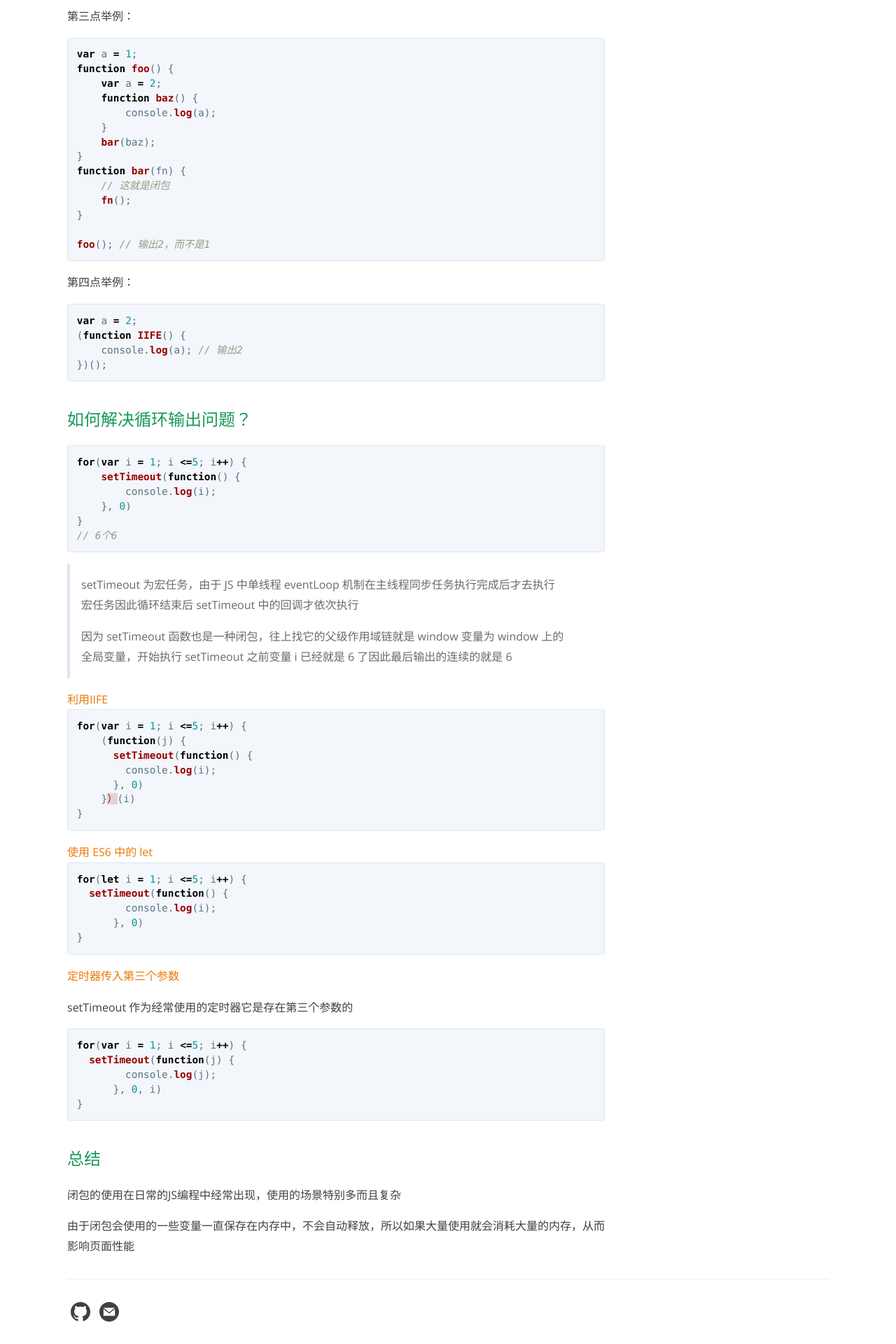
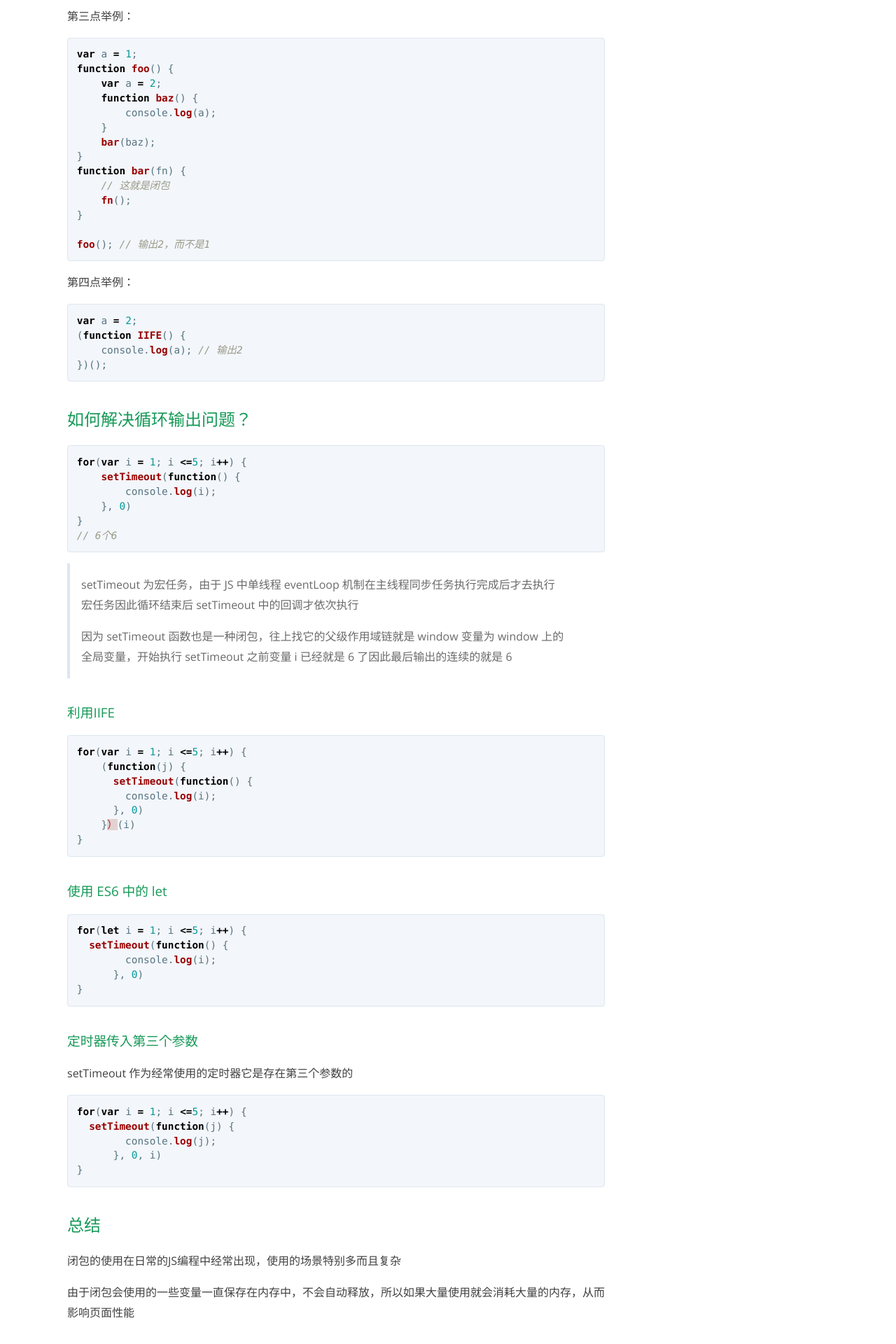
Before and after one commit to higwendolyn/Alias, a Jekyll site: the page built from _posts/2021-01-22-js-closure.md, in a window 1280 px wide. Shown: the part 4480-6400 px from the top of the page at 70% size. Built offline with Jekyll 4.4.1, drawn with Linux system fonts in a browser that asks for light colours.

Commit message:
更新样式

````diff
--- a/_posts/2021-01-22-js-closure.md
+++ b/_posts/2021-01-22-js-closure.md
@@ -226,7 +226,7 @@ for(var i = 1; i <=5; i++) {
 >
 >因为 setTimeout 函数也是一种闭包，往上找它的父级作用域链就是 window 变量为 window 上的全局变量，开始执行 setTimeout 之前变量 i 已经就是 6 了因此最后输出的连续的就是 6
 
-<font style="color: #ec7907;">利用IIFE</font>
+### 利用IIFE
 
 ```javascript
 for(var i = 1; i <=5; i++) {
@@ -238,7 +238,7 @@ for(var i = 1; i <=5; i++) {
 }
 ```
 
-<font style="color: #ec7907;">使用 ES6 中的 let</font>
+### 使用 ES6 中的 let
 
 ```javascript
 for(let i = 1; i <=5; i++) {
@@ -248,7 +248,7 @@ for(let i = 1; i <=5; i++) {
 }
 ```
 
-<font style="color: #ec7907;">定时器传入第三个参数</font>
+### 定时器传入第三个参数
 setTimeout 作为经常使用的定时器它是存在第三个参数的
 
 ```javascript
````
